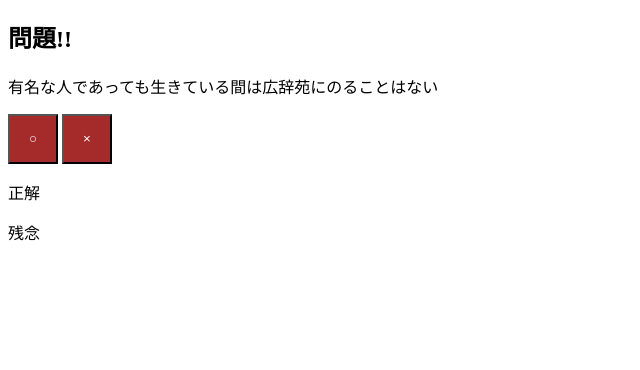
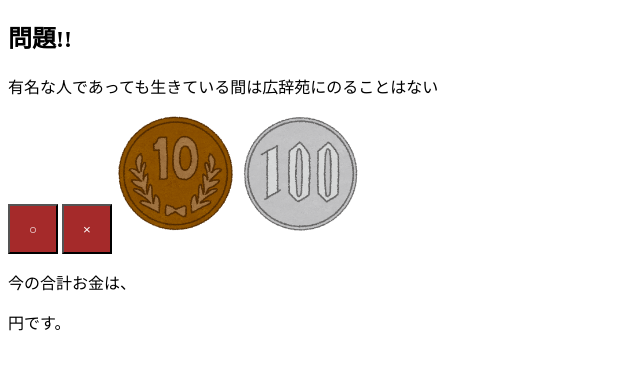
Before and after one commit to YukiOkada1204/HelloGit, a plain HTML site: page index.html in a window 1280 px wide. Shown: the part 70-440 px from the top of the page, without its empty margins (0-640 px from the left). Drawn offline with Linux system fonts and the light colour scheme.

Commit message:
CreateCoins

```diff
--- a/index.css
+++ b/index.css
@@ -4,3 +4,16 @@ button.choice{
     color:white;
     background-color: brown;
 }
+
+p#correct{
+    display: none;
+}
+
+p#incorrect{
+    display: none;
+}
+
+img.coins{
+    height: 120px;
+    width: 120px;
+}
--- a/index.html
+++ b/index.html
@@ -15,7 +15,10 @@
     <button onclick = "buttonClick('incorrect');" class = "choice">×</button>
     <p id = "correct">正解</p>
     <p id = "incorrect">残念</p>
+    <img class = "coins" src="./images/money_10.png" alt="10円玉" onclick="addMoney(10)">
+    <img class = "coins" src="./images/money_100.png" alt="100円玉" onclick="addMoney(100)">
 
+    <p>今の合計お金は、<p id = "moneyarea"></p>円です。</p>
     <script src = "index.js"></script>
 
 </body>
--- a/index.js
+++ b/index.js
@@ -1,5 +1,12 @@
+let money = 0;
+
 function buttonClick(msg){
     console.log(msg);
     const result = document.getElementById(msg);
     result.style.display = "block";
 }
+
+function addMoney(added){
+    money += added
+    document.getElementById('moneyarea').textContent = money;
+}
```
Also changed, not shown: images/money_10.png (added), images/money_100.png (added).
